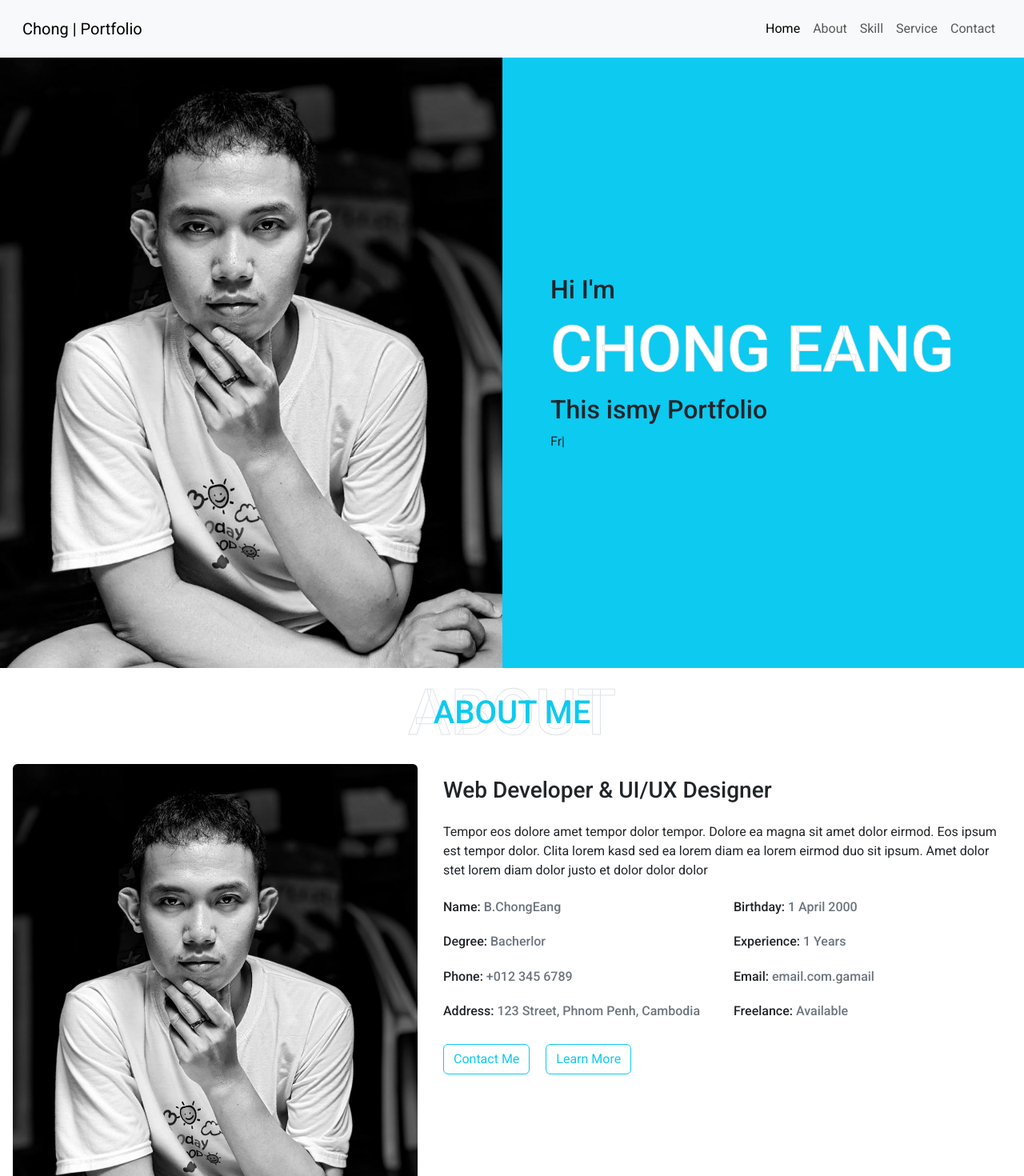
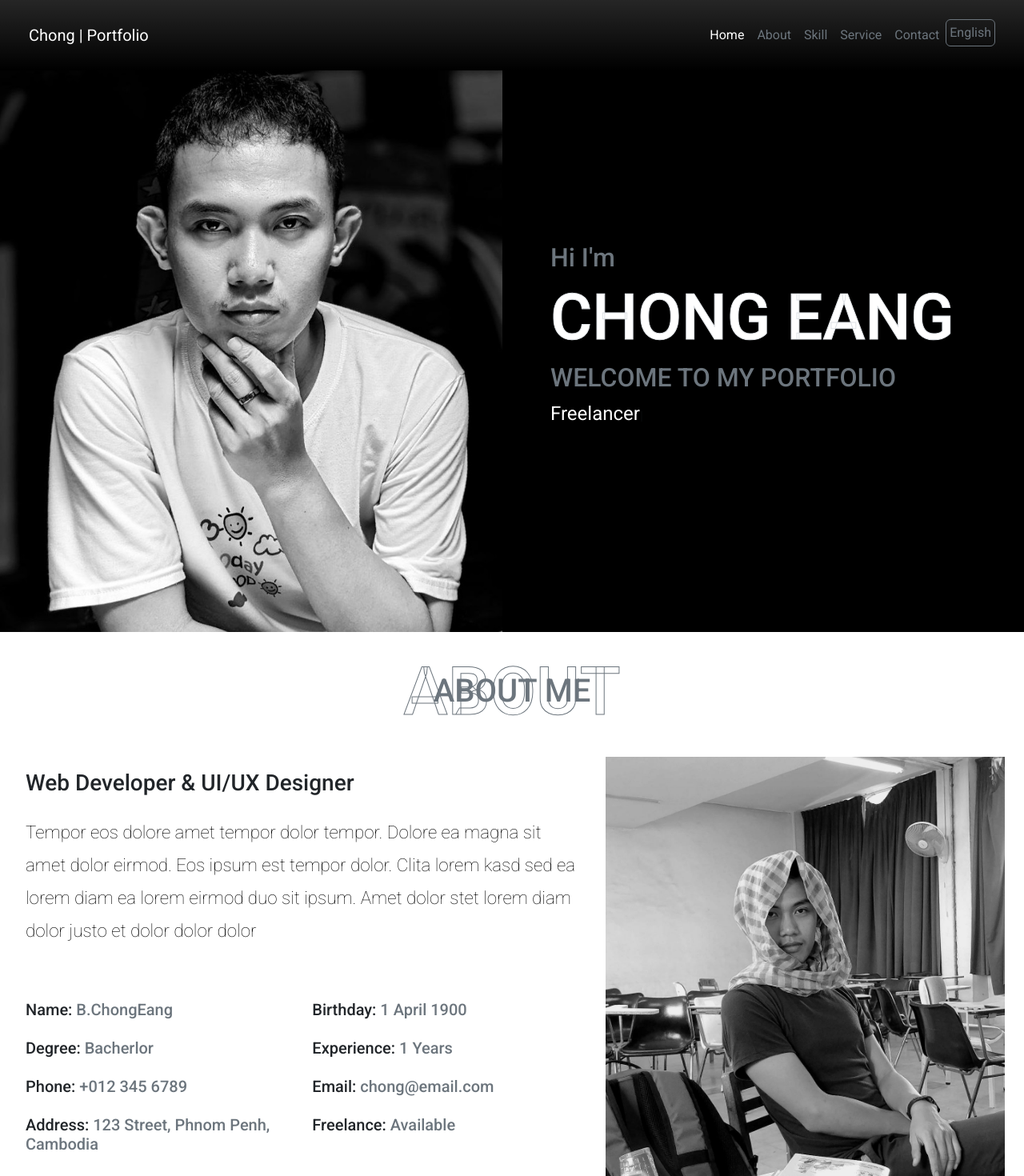
Before and after one commit to chongeangyou/chongeang-portfolio, a Vue app: page / in a window 1280 px wide. Shown: the top 1470 px of the page at 80% size. Built offline with nearby package versions, Linux system fonts and the light colour scheme; what vue-typed-js would draw is missing.

Commit message:
fix hero style and route

```diff
--- a/src/components/AboutBackground.vue
+++ b/src/components/AboutBackground.vue
@@ -1,57 +1,89 @@
 <template>
   <section id="background">
-
     <div class="container_fluid">
-      <div class="about">
+      <div class="about py-3">
         <div class="row py-2">
           <div class="col">
-            <div class="position-relative d-flex align-items-center justify-content-center">
-              <h1 class="display-1 text-uppercase text-white" style="-webkit-text-stroke:1px #dee2e6;">About</h1>
-              <h1 class="position-absolute text-uppercase text-info">About Me</h1>
+            <div
+              class="position-relative d-flex align-items-center justify-content-center"
+            >
+              <h1
+                class="display-1 text-uppercase text-white"
+                style="-webkit-text-stroke: 1px #6c757d"
+              >
+                About
+              </h1>
+              <h1 class="position-absolute text-uppercase text-secondary">
+                About Me
+              </h1>
             </div>
           </div>
         </div>
       </div>
       <div class="background-profile">
-        <div class="row px-3">
-          <div class="col-xxl-4 col-lg-5 col-md-5 col-sm-6">
-            <img class="rounded img-fluid hero-photo" src="images/my_image3.jpeg" alt="">
-          </div>
+        <div class="row px-4">
           <div class="col-xxl-8 col-lg-7 col-md-7 col-sm-6">
             <div class="background-summary px-2 mt-3 mb-3">
-              <h3 class="mb-4">Web Developer &amp; UI/UX Designer </h3>
-              <p>Tempor eos dolore amet tempor dolor tempor. Dolore ea magna sit amet dolor eirmod. Eos ipsum est tempor
-                dolor. Clita lorem kasd sed ea lorem diam ea lorem eirmod duo sit ipsum. Amet dolor stet lorem diam
-                dolor justo et dolor dolor dolor</p>
+              <h3 class="mb-4">Web Developer &amp; UI/UX Designer</h3>
+              <p class="lead">
+                Tempor eos dolore amet tempor dolor tempor. Dolore ea magna sit
+                amet dolor eirmod. Eos ipsum est tempor dolor. Clita lorem kasd
+                sed ea lorem diam ea lorem eirmod duo sit ipsum. Amet dolor stet
+                lorem diam dolor justo et dolor dolor dolor
+              </p>
               <div class="row mb-3">
                 <div class="col-sm-6 py-2">
-                  <h6>Name: <span class="text-secondary"> B.ChongEang</span></h6>
+                  <h5 class="general-info">
+                    Name: <span class="text-secondary"> B.ChongEang</span>
+                  </h5>
                 </div>
                 <div class="col-sm-6 py-2">
-                  <h6>Birthday: <span class="text-secondary">1 April 2000</span></h6>
+                  <h5>
+                    Birthday: <span class="text-secondary">1 April 1900</span>
+                  </h5>
                 </div>
                 <div class="col-sm-6 py-2">
-                  <h6>Degree: <span class="text-secondary">Bacherlor</span></h6>
+                  <h5>Degree: <span class="text-secondary">Bacherlor</span></h5>
                 </div>
                 <div class="col-sm-6 py-2">
-                  <h6>Experience: <span class="text-secondary">1 Years</span></h6>
+                  <h5>
+                    Experience: <span class="text-secondary">1 Years</span>
+                  </h5>
                 </div>
                 <div class="col-sm-6 py-2">
-                  <h6>Phone: <span class="text-secondary">+012 345 6789</span></h6>
+                  <h5>
+                    Phone: <span class="text-secondary">+012 345 6789</span>
+                  </h5>
                 </div>
                 <div class="col-sm-6 py-2">
-                  <h6>Email: <span class="text-secondary">email.com.gamail</span></h6>
+                  <h5>
+                    Email: <span class="text-secondary">chong@email.com</span>
+                  </h5>
                 </div>
                 <div class="col-sm-6 py-2">
-                  <h6>Address: <span class="text-secondary">123 Street, Phnom Penh, Cambodia</span></h6>
+                  <h5>
+                    Address:
+                    <span class="text-secondary"
+                      >123 Street, Phnom Penh, Cambodia</span
+                    >
+                  </h5>
                 </div>
                 <div class="col-sm-6 py-2">
-                  <h6>Freelance: <span class="text-secondary">Available</span></h6>
+                  <h5>
+                    Freelance: <span class="text-secondary">Available</span>
+                  </h5>
                 </div>
               </div>
-              <a href="#" class="btn btn-outline-info">Contact Me</a> <a href="#"
-                class="btn btn-outline-info ms-3">Learn More</a>
+              <a href="#" class="btn btn-outline-info">Contact Me</a>
+              <a href="#" class="btn btn-outline-info  ms-3">Learn More</a>
             </div>
+          </div>
+          <div class="col-xxl-4 col-lg-5 col-md-5 col-sm-6">
+            <img
+              class="img-fluid hero-photo"
+              src="images/my_image.jpeg"
+              alt=""
+            />
           </div>
         </div>
       </div>
@@ -119,19 +151,30 @@
 </template>
 
 <script>
-import BackgroundElement from '@/components/sub_components/BackgroundElement.vue';
+import BackgroundElement from "@/components/sub_components/BackgroundElement.vue";
 export default {
   components: {
-   BackgroundElement,
+    BackgroundElement,
   },
-  data(){
-    return{
-      headTitle: ['about', 'about me']
-    }
-  }
-}
+  data() {
+    return {
+      headTitle: ["about", "about me"],
+    };
+  },
+};
 </script>
 
-<style>
-
+<style scoped>
+p.lead {
+  font-weight: 150;
+  font-size: 1.4rem;
+  line-height: 1.833;
+  margin-bottom: 3.6rem;
+  color: #000000;
+}
+.display-1 {
+  font-size: calc(1.625rem + 4.5vw);
+  font-weight: 500 !important;
+  line-height: 1.2;
+}
 </style>
--- a/src/components/Header.vue
+++ b/src/components/Header.vue
@@ -1,7 +1,7 @@
 <template>
   <section id="navbar">
-    <nav class="navbar navbar-expand-lg bg-body-tertiary p-3" data-bs-theme="light">
-      <div class="container-fluid">
+    <nav class="navbar navbar-expand-lg bg-black bg-gradient fixed-top p-4">
+      <div class="container-fluid text-light">
         <a class="navbar-brand" href="#">Chong | Portfolio</a>
         <button class="navbar-toggler" type="button" data-bs-toggle="collapse" data-bs-target="#navbarText"
           aria-controls="navbarText" aria-expanded="false" aria-label="Toggle navigation">
@@ -12,7 +12,7 @@
           </span>
           <ul class="navbar-nav mb-2 mb-lg-0">
             <li class="nav-item">
-              <a class="nav-link active" aria-current="page" href="#navbar">Home</a>
+              <a class="nav-link active" href="#navbar">Home</a>
             </li>
             <li class="nav-item">
               <a class="nav-link" href="#background">About</a>
@@ -25,6 +25,9 @@
             </li>
             <li class="nav-item">
               <a class="nav-link" href="#contact">Contact</a>
+            </li>
+            <li class="nav-item">
+              <button type="button" class="btn btn-outline-secondary p-1">English</button>
             </li>
           </ul>
         </div>
@@ -39,6 +42,19 @@ export default {
 }
 </script>
 
-<style>
+<style scoped>
+.navbar-brand{
+  color: white;
+}
+
+.nav-item>a{
+  color: #6c757d
+}
+.nav-item .active{
+  color: white
+}
+.navbar-toggler{
+  background-color:white !important
+}
 
 </style>
--- a/src/components/Hero.vue
+++ b/src/components/Hero.vue
@@ -1,19 +1,19 @@
 <template>
   <section id="profile-photo">
-    <div class="container-fluid p-0 m-0">
+    <div class="container-fluid  p-0 m-0">
       <!-- about photo hero -->
-      <div class="hero-profile">
-        <div class="row">
+      <div class="hero-profile pt-5">
+        <div class="row bg-black">
           <div
             class="col-xxl-6 col-lg-6 col-md-6 col-sm-12 img-profile text-center"
           >
             <img
               class=".img-fluid img-image"
-              src="images/my_image2.jpeg"
+              src="images/my_image.jpg"
               alt=""
             />
           </div>
-          <div class="col-xxl-6 col-lg-6 col-md-6 col-sm-12 text-profile px-5">
+          <div class="col-xxl-6 col-lg-6 col-md-6 col-sm-12 text-profile px-5 bg-black">
             <div>
               <h2 class="text-intro">Hi I'm</h2>
               <h1
@@ -22,7 +22,7 @@
               >
                 Chong Eang
               </h1>
-              <h2 class="text-intro">This is<span>my Portfolio</span></h2>
+              <h2 class="text-intro text-uppercase">Welcome to my Portfolio</h2>
               <span id="typedMessage" class="typed">{{ typed }}</span>
             </div>
           </div>
@@ -43,7 +43,7 @@ export default {
   mounted() {
       console.log('show sth');
       this.typed = new Typed('#typedMessage', {
-         strings: ['Designer', 'Developer', 'Freelancer'],
+         strings: ['Developer', 'Freelancer', 'UX/UI Designer',],
          typeSpeed: 150,
          loop: "true"
       });
@@ -51,5 +51,12 @@ export default {
 };
 </script>
 
-<style>
+<style scoped>
+.text-intro{
+  color: #6c757d
+}
+.typed{
+  font-size: 1.5rem;
+  color:white;
+}
 </style>
```
Also changed, not shown: src/main.js (+1 -13 lines), src/routes/index.js (+16 -0 lines), public/images/my_image.jpg (added).
